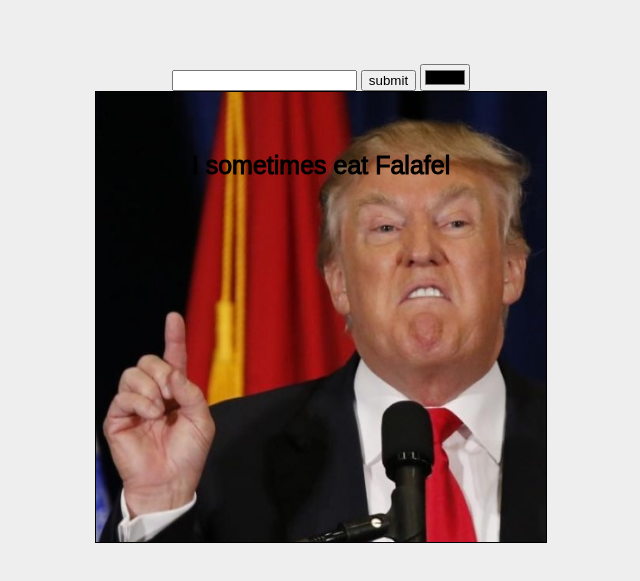
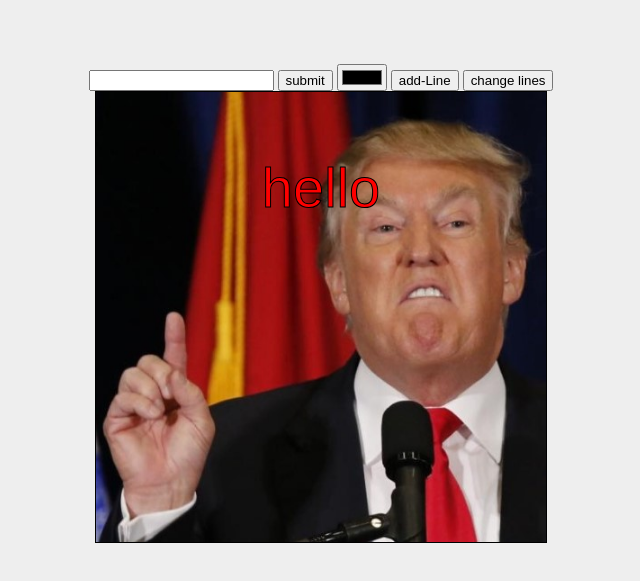
Before and after one commit to Lidor-Tal/Meme-Generetor, a plain HTML site: page index.html in a window 1280 px wide. Both pictures are taken after a click on the picture 59 px from the left and 300 px from the top of the page. Shown: the part 185-766 px from the top of the page, without its empty margins (319-959 px from the left). Drawn offline with Linux system fonts and the light colour scheme.

Commit message:
update to number of lines

```diff
--- a/index.html
+++ b/index.html
@@ -20,9 +20,6 @@
 
     <div class="meme-Editor close">
         <section class="input-txt">
-            <input type="text" name="txt">
-            <button onclick="setLineTxt()">submit</button>
-            <input type="color" oninput="changeColor(value)" onchange="saveColor(value)">
         </section>
 
         <div class="canvas-container">
--- a/js/gallery-controller.js
+++ b/js/gallery-controller.js
@@ -1,8 +1,10 @@
 'use strict'
 
 function initGallery() {
+    createImgs()
     init()
     renderGallery()
+    console.log(gImgs)
 }
 
 function renderGallery() {
--- a/js/meme-Controller.js
+++ b/js/meme-Controller.js
@@ -9,28 +9,31 @@ function init() {
 }
 
 function renderMeme(img) {
-    drawImg(img, img.url)
+    let url = img.url
+    renderInput()
+    drawImg(url)
+
 }
 
-function drawImg(currImg, url) {
+function drawImg(url) {
     const img = new Image()
 
     img.src = `${url}`
 
     img.onload = () => {
         gCtx.drawImage(img, 0, 0, gElCanvas.width, gElCanvas.height)
-        drawTxt(currImg)
+        let { txt, color, size, x, y } = getCurrLine()
+
+        drawTxt(txt, color, size, x, y)
     }
 
 }
 
-function drawTxt(color) {
-    let txt = 'I sometimes eat Falafel'
-    let x = gElCanvas.width / 2
-    let y = gElCanvas.height / 2 - 150
+function drawTxt(txt, color, size = 50, x = 225, y = 225) {
+    console.log(color);
     gCtx.lineWidth = 1
     gCtx.fillStyle = color
-    gCtx.font = `25px Arial`
+    gCtx.font = `${size}px Arial`
     gCtx.textAlign = 'center'
     gCtx.textBaseline = 'middle'
 
@@ -38,15 +41,24 @@ function drawTxt(color) {
     gCtx.strokeText(txt, x, y)
 }
 
-function changeColor(color) {
-    drawTxt(color)
+function changeColor(clr) {
+    let { txt, color, size, x, y } = getCurrLine()
+    drawTxt(txt, color = clr, size, x, y)
 }
 
 function saveColor(color) {
-    let meme = getMeme()
-    let lines = meme.lines
-    lines.forEach(line => {
-        line.color = color
-    })
-    console.log(meme);
+    let lines = getCurrLine()
+    lines.color = color
 }
+
+function renderInput() {
+    let { selectedLineIdx } = getMeme()
+    console.log(selectedLineIdx);
+    let strHtml = `
+    <input type="text" name="txt">
+    <button onclick="setLineTxt(${selectedLineIdx})">submit</button>  <input type="color" oninput="changeColor(value)" onchange="saveColor(value)">
+    <button class="addInput" onclick="changelineIdx()">add-Line</button>
+    <button class="changeLines" onclick="changeBetweenLines()"> change lines</button>
+    `
+    document.querySelector('.input-txt').innerHTML = strHtml
+}
--- a/js/service/meme-service.js
+++ b/js/service/meme-service.js
@@ -1,33 +1,46 @@
 'use strict'
 
-let gCurrImg
+let gCurrId = 0
+let gCurrImgCount = 18
 
 var gKeywordSearchCountMap = { 'funny': 12, 'cat': 16, 'baby': 2 }
 
-var gImgs = [
-    { id: 1, url: 'meme-img/1.jpg', keywords: ['funny', 'tramp'] },
-    { id: 2, url: 'meme-img/2.jpg', keywords: ['funny', 'cat'] },
-    { id: 3, url: 'meme-img/3.jpg', keywords: ['funny', 'cat'] },
-    { id: 4, url: 'meme-img/4.jpg', keywords: ['funny', 'cat'] },
-    { id: 5, url: 'meme-img/5.jpg', keywords: ['funny', 'cat'] },
-    { id: 6, url: 'meme-img/6.jpg', keywords: ['funny', 'cat'] },
-    { id: 7, url: 'meme-img/7.jpg', keywords: ['funny', 'cat'] },
-    { id: 8, url: 'meme-img/8.jpg', keywords: ['funny', 'cat'] },
-    { id: 9, url: 'meme-img/9.jpg', keywords: ['funny', 'cat'] },
-    { id: 10, url: 'meme-img/10.jpg', keywords: ['funny', 'cat'] },
-    { id: 11, url: 'meme-img/11.jpg', keywords: ['funny', 'cat'] },
-    { id: 12, url: 'meme-img/12.jpg', keywords: ['funny', 'cat'] },
-];
+var gImgs = [];
+
+function createImgs() {
+    let img
+    for (let i = 0; i < gCurrImgCount; i++) {
+        let id = gCurrId++
+        img = {
+            id: gCurrId,
+            url: `meme-img/${gCurrId}.jpg`,
+            keywords: ['funny', 'cat']
+        }
+        gImgs.push(img)
+    }
+}
 
 var gMeme =
 {
     selectedImgId: 1, selectedLineIdx: 0,
     lines: [
         {
-            txt: 'I sometimes eat Falafel',
-            size: 20,
+            txt: 'hello',
+            size: 56,
             align: 'left',
-            color: 'red'
+            color: 'red',
+            x: 225,
+            y: 100,
+
+        },
+        {
+            txt: '',
+            size: 56,
+            align: 'left',
+            color: 'red',
+            x: 225,
+            y: 400,
+
         }
     ]
 }
@@ -44,11 +57,16 @@ function getText(img) {
     return lines.map(line => line.txt)
 }
 
-function setLineTxt() {
+function setLineTxt(idx) {
+    console.log(idx);
+    setSelectedLine(idx)
     let elInput = document.querySelector('[name="txt"]')
-
-    lines.forEach(line => line.txt = elInput.value)
-    renderMeme()
+    console.log(elInput.value);
+    if (!elInput.value) return
+    let { txt, color, size, x, y } = getCurrLine()
+    txt = elInput.value
+    elInput.value = ''
+    drawTxt(txt, color, size, x, y)
 }
 
 function getMeme() {
@@ -80,10 +98,34 @@ function getCanvasdispay() {
     gallery.classList.toggle('close')
 }
 
-// function getMemebyId(id) {
-//     return gMeme.find(meme => {
-//         if (meme.selectedImgId === id) {
-//             return meme
-//         }
-//     })
-// }
+function setSelectedLine(idx) {
+    return gMeme.selectedLineIdx = idx
+}
+
+
+
+function getCurrLineTxt() {
+    var { lines, selectedLineIdx } = gMeme
+    return lines[selectedLineIdx].txt
+}
+
+function getCurrLine() {
+    const { lines, selectedLineIdx } = gMeme
+    return lines[selectedLineIdx]
+}
+
+function changelineIdx() {
+    let meme = getMeme()
+    meme.selectedLineIdx++
+    renderInput()
+}
+
+function changeBetweenLines() {
+    let meme = getMeme()
+    if (meme.selectedLineIdx <= 0) {
+        meme.selectedLineIdx++
+    } else {
+        meme.selectedLineIdx--
+    }
+    renderInput()
+}
```
